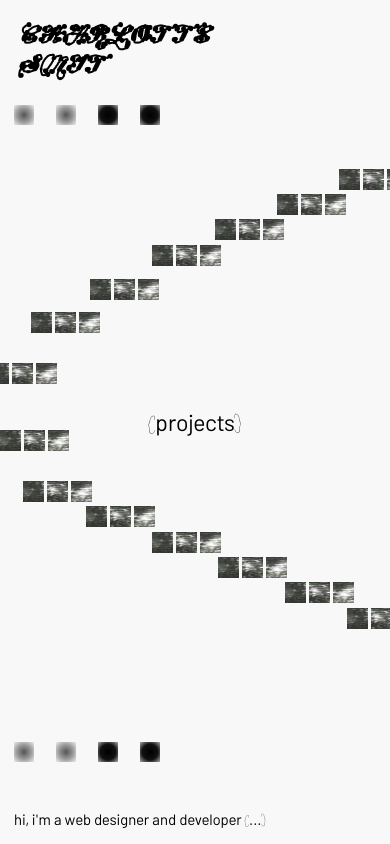
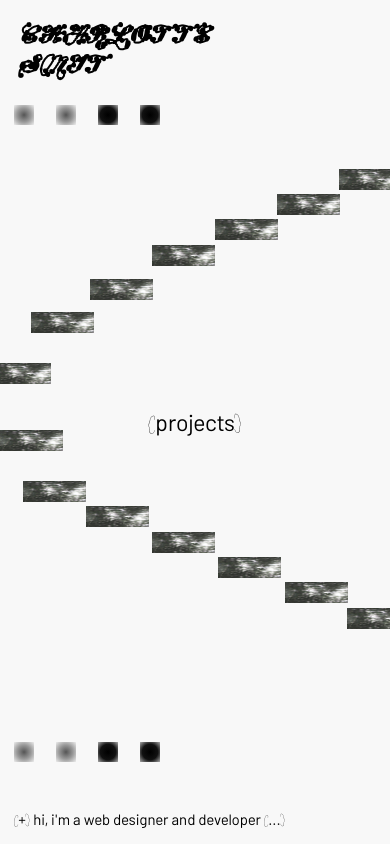
Before and after one commit to chazrsmit/under-construction, a React (Vite) app: page / in a window 390 px wide. Built offline with nearby package versions, Linux system fonts and the light colour scheme.

Commit message:
before any changes

```diff
--- a/src/components/Home.jsx
+++ b/src/components/Home.jsx
@@ -372,7 +372,7 @@ export default function Home() {
         transition={{ duration: 0.8, ease: "easeOut" }}
       >
         <p>
-          hi, i'm a web designer and developer <span>(...)</span>
+          <span>(+)</span> hi, i'm a web designer and developer <span>(...)</span>
         </p>
       </motion.div>
 
--- a/src/components/home.css
+++ b/src/components/home.css
@@ -114,7 +114,7 @@ body {
   white-space: nowrap;
   font-family: var(--font-main);
   font-size: 14px;
-  margin-left: 12px;
+  /* margin-left: 12px; */
   margin-top: 12px;
 }
 
@@ -332,7 +332,7 @@ body {
   .mobile-image-block {
     position: absolute;
     display: flex;
-        gap:3px;
+    /* gap:3px; */
 
   }
 
--- a/src/index.css
+++ b/src/index.css
@@ -18,7 +18,7 @@ html, body, #root {
 body {
   user-select: none;
   background: var(--color-background);
-  cursor: crosshair;
+  cursor: e-resize;
 }
 
 
```
